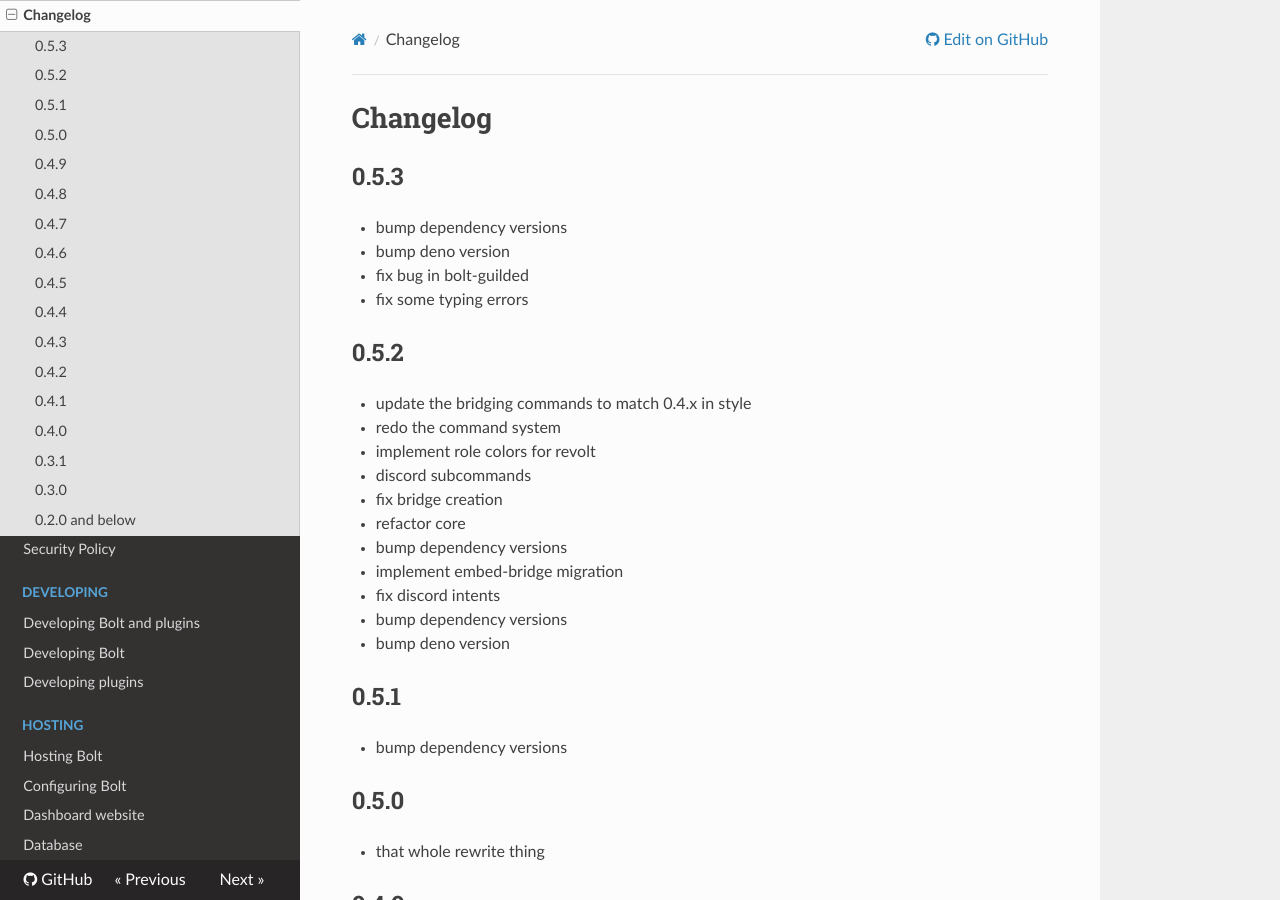
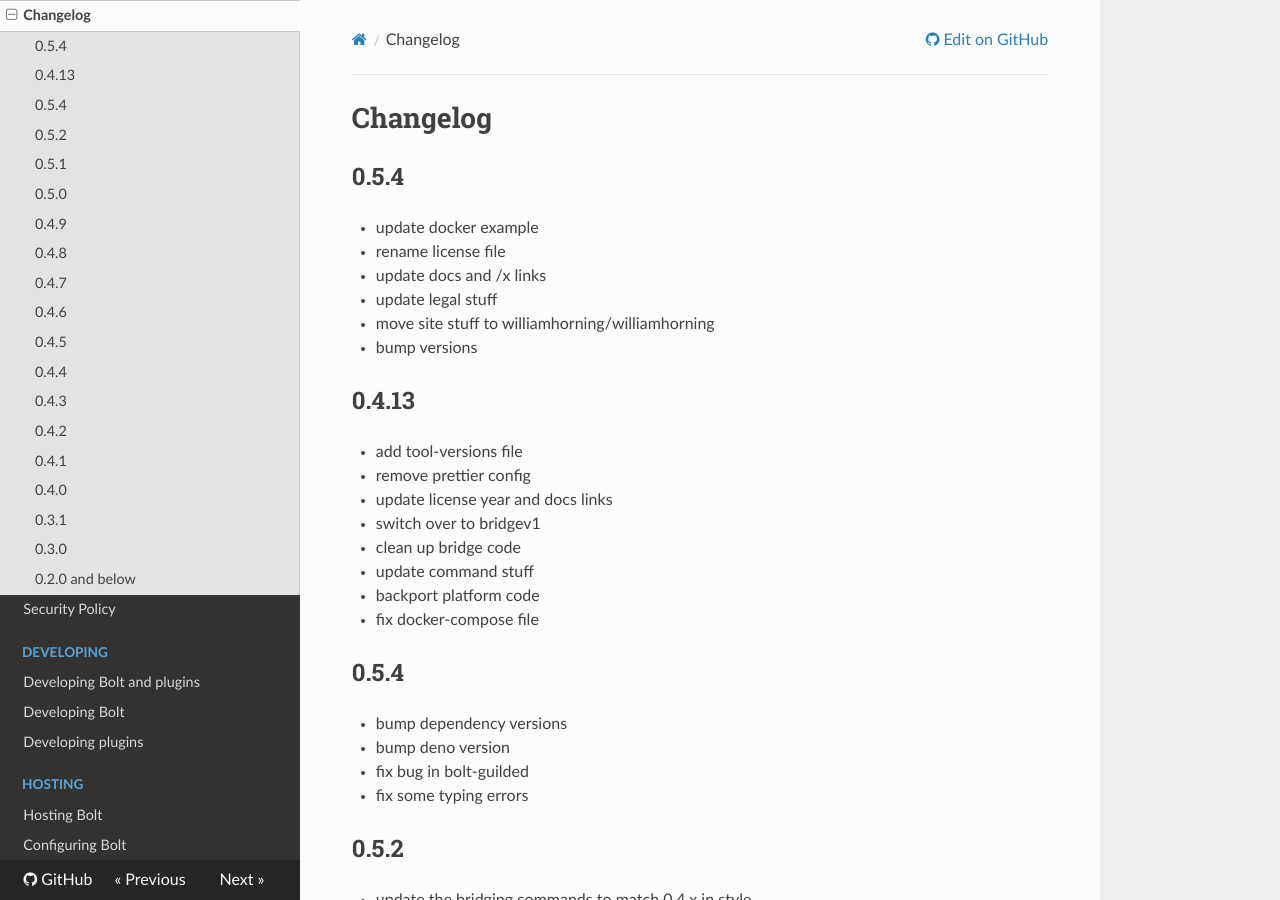
Before and after one commit to williamhorning/bolt, an MkDocs documentation site: the page built from packages/bolt-dash/docs/content/changelog.md, in a window 1280 px wide and 900 px high. Built offline with MkDocs 1.6.1, drawn with Linux system fonts in a browser that asks for light colours; nearby versions of some CDN libraries.

Commit message:
add new changelog & update deps

````diff
--- a/packages/bolt-dash/docs/content/Developing/bolt.md
+++ b/packages/bolt-dash/docs/content/Developing/bolt.md
@@ -26,7 +26,7 @@
 - Use Deno Lint to check for issues in your code. While manually checking your
   code should help you find errors or other issues, a linter can help make sure
   you catch these. See
-  [this page](https://deno.land/manual@v1.39.0/tools/formatter) for more
+  [this page](https://deno.land/manual@v1.39.4/tools/formatter) for more
   information.
 - Follow the
   [Conventional Commits](https://www.conventionalcommits.org/en/v1.0.0/) and the
--- a/packages/bolt-dash/docs/content/Developing/plugins.md
+++ b/packages/bolt-dash/docs/content/Developing/plugins.md
@@ -11,7 +11,7 @@
 	createBoltMessage,
 	BoltPlugin,
 	Bolt
-} from 'https://williamhorning.dev/bolt/x/bolt/0.5.3/mod.ts';
+} from 'https://williamhorning.dev/bolt/x/bolt/0.5.4/mod.ts';
 
 export default class ExamplePlugin extends BoltPlugin {
 	name = 'example';
--- a/packages/bolt-dash/docs/content/Hosting/configure.md
+++ b/packages/bolt-dash/docs/content/Hosting/configure.md
@@ -10,8 +10,8 @@
 ## Example
 
 ```ts
-import { defineBoltConfig } from 'https://williamhorning.dev/bolt/x/bolt/0.5.3/mod.ts';
-import bolt_discord from 'https://williamhorning.dev/bolt/x/bolt-discord/0.5.3/mod.ts';
+import { defineBoltConfig } from 'https://williamhorning.dev/bolt/x/bolt/0.5.4/mod.ts';
+import bolt_discord from 'https://williamhorning.dev/bolt/x/bolt-discord/0.5.4/mod.ts';
 
 export default defineBoltConfig({
 	plugins: [
--- a/packages/bolt-dash/docs/content/Hosting/deno.md
+++ b/packages/bolt-dash/docs/content/Hosting/deno.md
@@ -6,7 +6,7 @@
 
 ## Prerequisites
 
-- [Deno >=1.39.0](https://deno.land)
+- [Deno >=1.39.4](https://deno.land)
 - [Git (when running from source)](https://git-scm.com)
 - [MongoDB >=4](https://www.mongodb.com/docs/manual/installation/)
 - [Redis (optional)](https://redis.io/docs/getting-started/installation/)
@@ -19,7 +19,7 @@
 If you want to use a stable version, run the following:
 
 ```sh
-git switch 0.5.3
+git switch 0.5.4
 ```
 
 Then, you will probably want to install the Bolt CLI using the following:
--- a/packages/bolt-dash/docs/content/Hosting/docker.md
+++ b/packages/bolt-dash/docs/content/Hosting/docker.md
@@ -17,7 +17,7 @@
 version: '2'
 services:
   bolt:
-    image: williamfromnj/bolt:0.5.3
+    image: williamfromnj/bolt:0.5.4
     volumes:
       - ./config:/app/data
     restart: always
--- a/packages/bolt-dash/docs/content/changelog.md
+++ b/packages/bolt-dash/docs/content/changelog.md
@@ -1,6 +1,26 @@
 # Changelog
 
-## 0.5.3
+## 0.5.4
+
+- update docker example
+- rename license file
+- update docs and /x links
+- update legal stuff
+- move site stuff to williamhorning/williamhorning
+- bump versions
+
+## 0.4.13
+
+- add tool-versions file
+- remove prettier config
+- update license year and docs links
+- switch over to bridgev1
+- clean up bridge code
+- update command stuff
+- backport platform code
+- fix docker-compose file
+
+## 0.5.4
 
 - bump dependency versions
 - bump deno version
````
Also changed, not shown: 9 other files.
